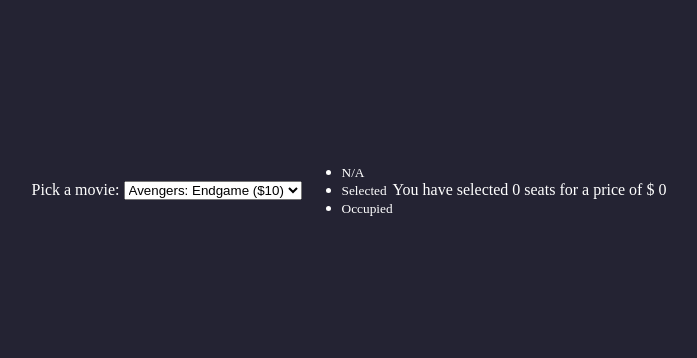
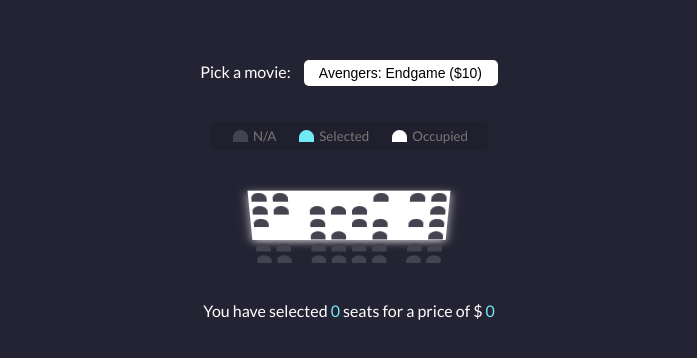
Before and after one commit to LeonSiKA/my_projects, a plain HTML site: page 002_Movie_Seat_Booking/index.html in a window 1280 px wide. Shown: the part 218-576 px from the top of the page, without its empty margins (291-988 px from the left). Drawn offline with Linux system fonts and the light colour scheme.

Commit message:
add the background container and seat style sheet

```diff
--- a/002_Movie_Seat_Booking/script.js
+++ b/002_Movie_Seat_Booking/script.js
@@ -0,0 +1,13 @@
+const container = document.querySelector('.container');
+const seats = document.querySelectorAll('.row .seat:not(.occupied)');
+const count = document.getElementById('count');
+const total = document.getElementById('total');
+const movieSelect = document.getElementById('movie');
+
+const ticketPrice = +movieSelect.nodeValue;
+
+container.addEventListener('click', e => {
+  if (e.target.classList.contains('seat')) {
+    console.log(e.target);
+  }
+});
--- a/002_Movie_Seat_Booking/style.css
+++ b/002_Movie_Seat_Booking/style.css
@@ -1,4 +1,4 @@
-@import url('https://fonts.googleapis.com/css2?family=Source+Sans+Pro&display=swap');
+@import url('https://fonts.googleapis.com/css?family=Lato&display=swap');
 
 * {
   box-sizing: border-box;
@@ -8,7 +8,108 @@ body {
   background-color: #242333;
   color: #fff;
   display: flex;
+  flex-direction: column;
   align-items: center;
   justify-content: center;
   height: 100vh;
+  font-family: 'Lato', sans-serif;
+  margin: 0;
 }
+
+.movie-container {
+  margin: 20px 0;
+}
+
+.movie-container select {
+  background-color: #fff;
+  border: 0px;
+  border-radius: 5px;
+  font-size: 14px;
+  margin-left: 10px;
+  padding: 5px 15px 5px 15px;
+  -moz-appearance: none;
+  -webkit-appearance: none;
+  appearance: none;
+}
+
+.container {
+  perspective: 1000px;
+  margin-bottom: 30px;
+}
+
+.seat {
+  background-color: #444451;
+  height: 12px;
+  width: 15px;
+  margin: 3px;
+  border-top-left-radius: 10px;
+  border-top-right-radius: 10px;
+}
+
+.seat.selected {
+  background-color: #6feaf6;
+}
+
+.seat.occupied {
+  background-color: #fff;
+}
+
+.seat:nth-of-type(2) {
+  margin-right: 18px;
+}
+
+.seat:nth-last-of-type(2) {
+  margin-left: 18px;
+}
+
+.seat:not(.occupied):hover {
+  cursor: pointer;
+  transform: scale(1.2);
+}
+
+.showcase .seat:not(.occupied):hover {
+  cursor: default;
+  transform: scale(1);
+}
+
+.showcase {
+  background: rgba(0, 0, 0, 0.1);
+  padding: 5px 10px;
+  border-radius: 5px;
+  color: #777;
+  list-style-type: none;
+  display: flex;
+  justify-content: space-between;
+}
+
+.showcase li {
+  display: flex;
+  align-items: center;
+  justify-content: center;
+  margin: 0 10px;
+}
+
+.showcase li small {
+  margin-left: 2px;
+}
+
+.row {
+  display: flex;
+}
+
+.screen {
+  background-color: #fff;
+  height: 70px;
+  width: 100%;
+  margin: 15px 0;
+  transform: rotateX(-45deg);
+  box-shadow: 0 3px 10px rgba(255, 255, 255, 0.7);
+}
+
+p.text {
+  margin: 5px 0;
+}
+
+p.text span {
+  color: #6feaf6;
+}
```
